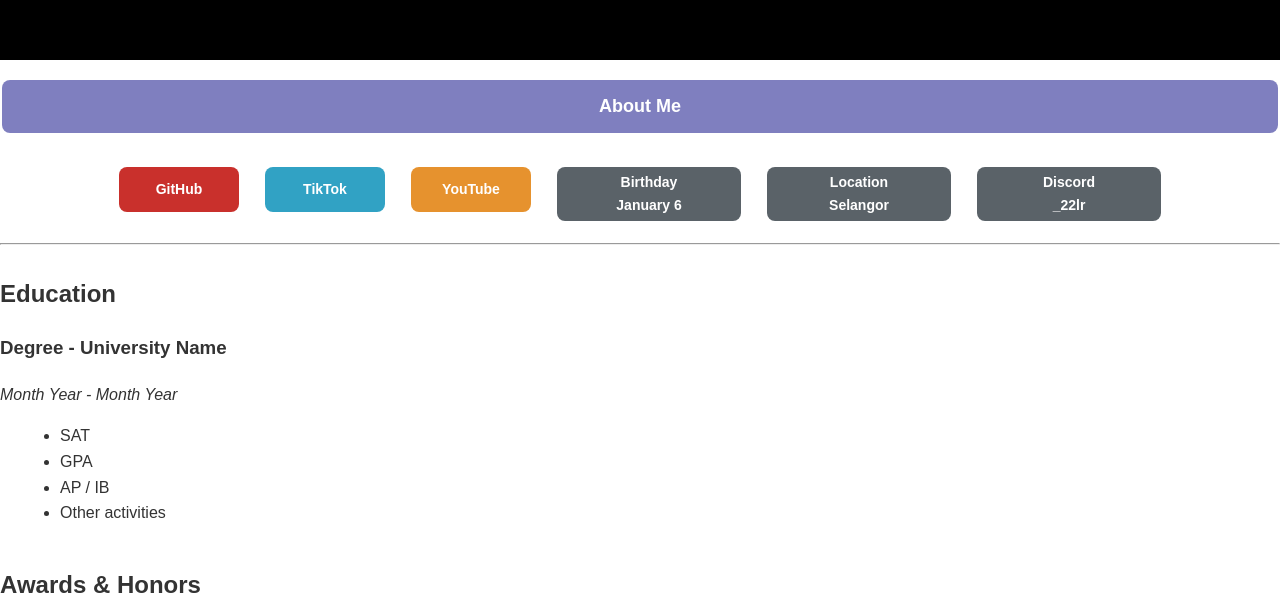
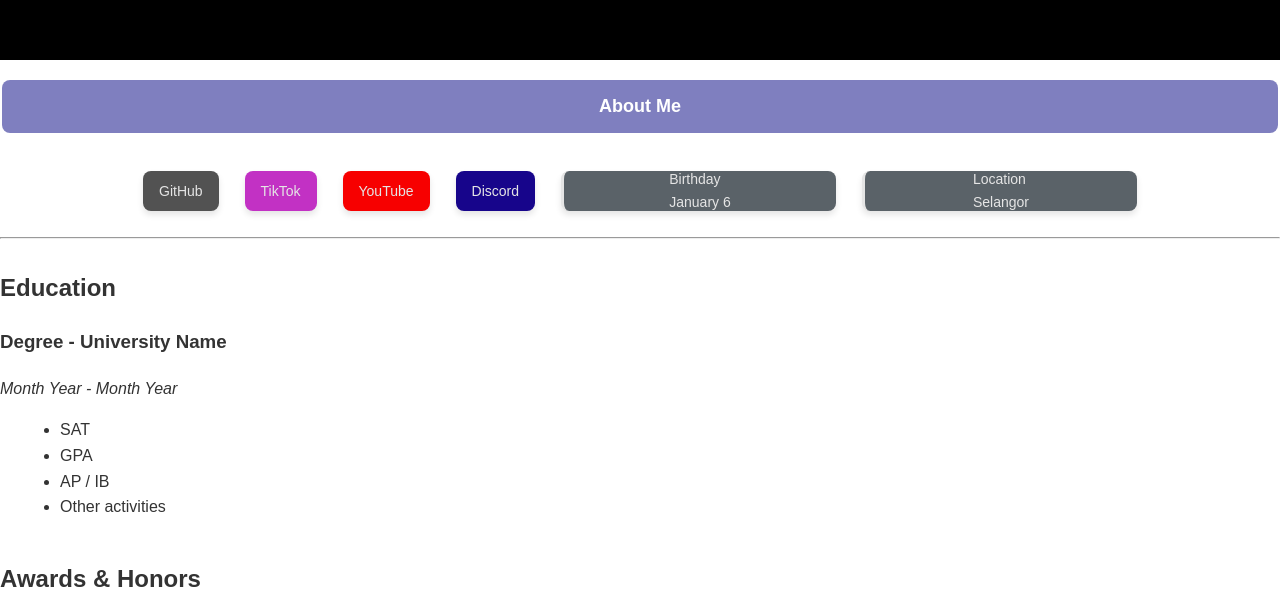
Before and after one commit to Das22LR/aboutMePage, a website built with Vite: page index.html in a window 1280 px wide. Shown: the part 215-822 px from the top of the page. Built offline with nearby package versions, Linux system fonts and the light colour scheme.

Commit message:
further badge fixes (WIP)

```diff
--- a/index.html
+++ b/index.html
@@ -61,11 +61,10 @@
         <a href="https://github.com/Das22LR" target="_blank" class="badge github">GitHub</a>
         <a href="https://www.tiktok.com/@das22lr" target="_blank" class="badge tiktok">TikTok</a>
         <a href="https://www.youtube.com/@DefinitelyNot22LR" target="_blank" class="badge youtube">YouTube</a>
-        <div class="badge birthday">Birthday<br>January 6</div>
-        <div class="badge location">Location<br>Selangor</div>
-        <div class="badge discord">Discord<br>_22lr</div>
+        <a href="https://discord.com/users/766257667538550826" target="_blank" class="badge discord">Discord</a>
+        <div class="non-static-badge badge birthday">Birthday<br>January 6</div>
+        <div class="non-static-badge badge location">Location<br>Selangor</div>
     </div>
-
 
     <hr>
 
--- a/package.json
+++ b/package.json
@@ -5,12 +5,13 @@
   "main": "index.js",
   "scripts": {
     "test": "echo \"Error: no test specified\" && exit 1",
-     "dev": "node server.js"
+    "dev": "node server.js"
   },
   "author": "Das22LR",
   "license": "ISC",
   "devDependencies": {
     "@testing-library/jest-dom": "^6.6.3",
-    "@types/testing-library__jest-dom": "^5.14.9"
+    "@types/testing-library__jest-dom": "^5.14.9",
+    "vite": "^5.4.11"
   }
 }
--- a/styles.css
+++ b/styles.css
@@ -1,55 +1,85 @@
 .badge {
-    display: inline-flex; /* Makes badges flexible and inline */
-    justify-content: center; /* Centers content inside each badge */
+    display: inline-flex; /* Keeps badges inline */
     align-items: center; /* Vertically centers text */
-    width: 120px; /* Default width for static badges */
-    height: 45px; /* Default height for static badges */
-    color: white; /* Default text color */
-    font-size: 0.875rem; /* Smaller font size */
-    font-weight: bold; /* Bold text for clarity */
-    text-align: center; /* Centers text inside the badge */
-    border-radius: 8px; /* Rounded corners for softer edges */
-    margin: 4px 8px; /* Further reduced vertical and horizontal space */
-    transition: background-color 0.3s ease; /* Smooth hover effect */
+    justify-content: center; /* Horizontally centers text */
+    background-color: #3b4a58; /* Dark muted background */
+    color: #e5e5e5; /* Light text color */
+    border-radius: 8px; /* Slightly rounded corners */
+    height: 40px; /* Uniform height */
+    padding: 0 16px; /* Horizontal padding */
+    margin: 8px; /* Space between badges */
+    font-size: 14px; /* Text size */
+    font-weight: 500; /* Slightly bold */
+    white-space: nowrap; /* Prevents text wrapping */
+    text-transform: capitalize; /* Capitalizes each word */
+    box-shadow: 0 4px 6px rgba(0, 0, 0, 0.1); /* Subtle shadow for depth */
+    transition: background-color 0.2s ease; /* Smooth hover effect */
+}
+
+.badge:hover {
+    background-color: #475868; /* Brightens the background slightly on hover */
+    box-shadow: 0 6px 8px rgba(0, 0, 0, 0.2);
+    border-color: rgba(0, 0, 0, 0.3);
+}
+
+.non-static-badge {
+    display: inline-flex; /* Aligns content horizontally */
+    align-items: center; /* Vertically centers text */
+    justify-content: center; /* Centers text within the badge */
+    background-color: #324250; /* Dark background for non-static badges */
+    border-left: 3px solid #e5e5e5; /* Distinctive left border */
+    padding: 8px 16px; /* Proper padding for space */
+    min-width: 240px; /* Ensures enough space */
+    height: 40px; /* Uniform height */
+    color: #e5e5e5; /* Light text color */
+    font-size: 14px; /* Readable text size */
+    font-weight: 500; /* Slightly bold */
+    white-space: nowrap; /* Prevents text wrapping */
+    border-radius: 8px; /* Rounded corners */
+    box-shadow: 0 4px 6px rgba(0, 0, 0, 0.1); /* Subtle shadow for depth */
+    overflow: hidden; /* Ensures no overflow */
+    text-overflow: ellipsis; /* Handles overflow gracefully */
 }
 
 /* Individual badge colors */
 .badge.github {
-    background-color: #c9302c; /* Darker red */
+    background-color: #525252;
 }
 
 .badge.tiktok {
-    background-color: #31a2c4; /* Darker blue */
+    background-color: #c231c4;
 }
 
 .badge.youtube {
-    background-color: #e6922e; /* Darker orange */
+    background-color: #f70000;
+}
+
+.badge.discord {
+    background-color: #17058b;
 }
 
 .badge.birthday,
-.badge.location,
-.badge.discord {
+.badge.location {
     background-color: #5a6268; /* Darker slate-gray */
-    flex-direction: column; /* Stack text vertically */
-    width: 180px; /* Increased width for non-static badges */
-    height: 50px; /* Taller for readability */
-    padding: 2px; /* Slight inner spacing */
+    width: auto; /* Adjust width based on content */
+    height: 40px; /* Uniform height for all badges */
+    padding: 0 16px; /* Consistent padding */
+    display: inline-flex; /* Keeps text on a single line */
+    align-items: center; /* Vertical alignment */
+    justify-content: center; /* Horizontal alignment */
+    border-left: 3px solid #e5e5e5; /* Left border for distinction */
+    flex-direction: row; /* Ensures text is laid out in a single line */
+    white-space: nowrap; /* Prevents text wrapping */
+    overflow: hidden; /* Prevents text overflow */
+    text-overflow: ellipsis; /* Adds ellipsis for overflowing text */
 }
 
-/* Hover effects */
-.badge:hover {
-    filter: brightness(1.2); /* Brightens on hover */
-    box-shadow: 0 6px 8px rgba(0, 0, 0, 0.2);
-    border-color: rgba(0, 0, 0, 0.3);
-}
-
-/* Badge container for alignment */
 .badge-container {
-    display: flex; /* Flexbox to align badges */
-    justify-content: center; /* Centers badges horizontally */
-    flex-wrap: wrap; /* Allows wrapping if space is limited */
-    gap: 10px; /* Reduced spacing between badges */
-    padding: 10px; /* Minimal padding around the container */
+    display: flex; /* Flexbox for alignment */
+    justify-content: center; /* Center badges horizontally */
+    flex-wrap: wrap; /* Allow badges to wrap */
+    gap: 10px; /* Space between badges */
+    padding: 10px; /* Padding around container */
 }
 
 .static-badge {
@@ -57,10 +87,9 @@
 }
 
 .non-static-badge::after {
-    content: " | ";
-    font-weight: normal;
-    padding-left: 5px;
-    padding-right: 5px;
+    content: "";
+    padding-left: 0; /* Remove additional padding */
+    padding-right: 0;
 }
 
 .static-badge {
```
Also changed, not shown: server.js (deleted, +0 -12 lines), README.md, 1 other file.
